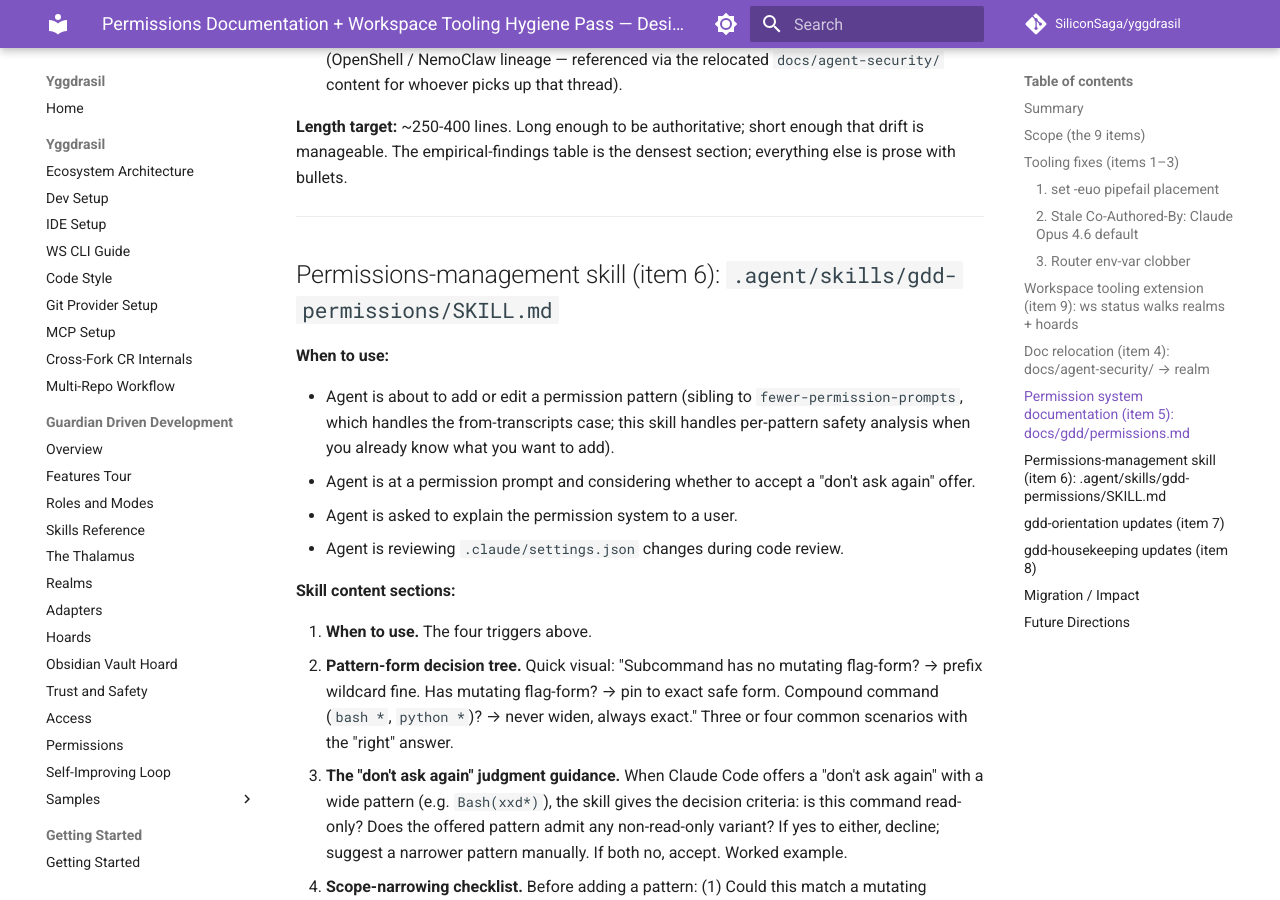
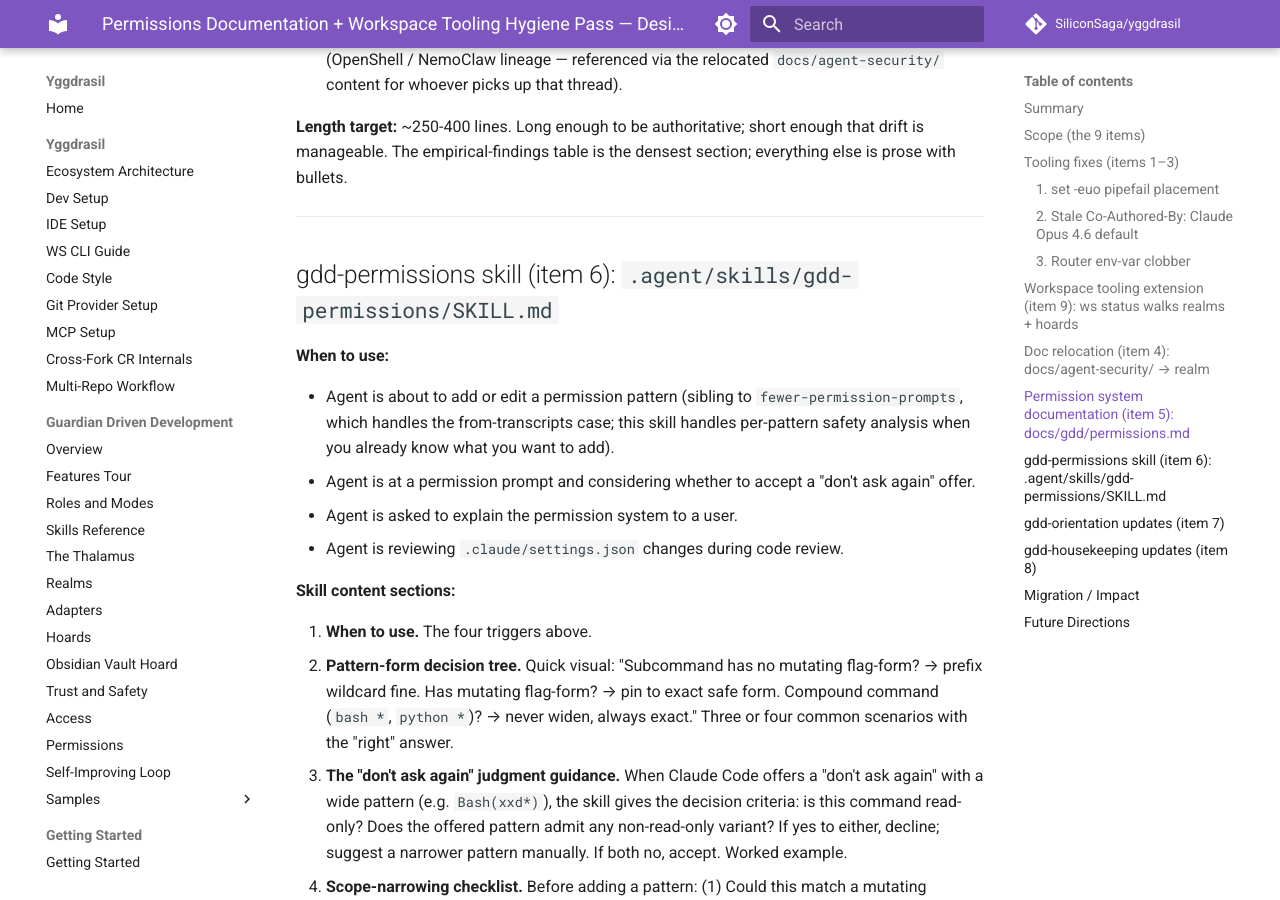
Before and after one commit to SiliconSaga/yggdrasil, an MkDocs documentation site: the page built from docs/plans/2026-04-27-permissions-and-hygiene-design.md, in a window 1280 px wide and 900 px high, scrolled down 6510 px. Built offline with MkDocs 1.6.1 and Material for MkDocs 9.7.7, drawn with Linux system fonts in a browser that asks for light colours; comment, search, counter and statistics services are not loaded.

Commit message:
fix(skills): address PR #85 review — broken Python import, stale scribe path, heading consistency, speculative name cleanup
CodeRabbit + Copilot review fixes from yggdrasil PR #85:

- **gdd/SKILL.md:47** (CodeRabbit outside-diff + Copilot): "The Scribe role auto-loads `.agent/skills/scribe/SKILL.md`" was a stray reference that didn't get caught in the scribe rename commit because it's outside the renamed skill's own dir. Updated to `gdd-scribe/SKILL.md` and the surrounding "scribe skill" prose to "gdd-scribe skill".
- **gdd-bdd-pytest/SKILL.md:6** (CodeRabbit nitpick): heading `# BDD Runner: pytest-bdd` was inconsistent with the new `gdd-*` heading family. Changed to `# GDD BDD — pytest-bdd Runner`.
- **plans/2026-03-12-gdd-design.md:110** (CodeRabbit inline): the bare replace_all pass left `gdd-bdd-python` (the speculative design name) in the tree diagram. The actually-shipped runner is `gdd-bdd-pytest`. Updated to the canonical name + a parenthetical noting the historical `bdd-python` placeholder.
- **plans/2026-03-22-gdd-implementation-plan.md:761** (same finding, propagated): list item had the same speculative `gdd-bdd-python`. Updated to `gdd-bdd-pytest`.
- **plans/2026-03-28-bdd-skill-plan.md:286** (CodeRabbit + Copilot duplicate): broken Python import `from pytest_gdd-bdd import ...`. The Python library is `pytest_bdd` (underscore variant of `pytest-bdd`); my earlier restore-pass caught the hyphenated form `pytest-gdd-bdd` but missed the underscore form `pytest_gdd-bdd`. Restored to `pytest_bdd`.
- **plans/2026-04-27-permissions-and-hygiene-design.md:188** (Copilot): section header still said `## Permissions-management skill`. The skill is now `gdd-permissions`. Updated the header.

Refs PR #85 review.

Co-Authored-By: Claude Opus 4.8 <noreply@anthropic.com>

```diff
--- a/.agent/skills/gdd-bdd-pytest/SKILL.md
+++ b/.agent/skills/gdd-bdd-pytest/SKILL.md
@@ -3,7 +3,7 @@ name: gdd-bdd-pytest
 description: Use when a Python component declares a `.feature` file and needs step definitions implemented, or when configuring/running pytest-bdd tests, or when generating Cucumber JSON output from pytest-bdd runs. Activated by the gdd-bdd parent skill when pytest-bdd is detected in the project.
 ---
 
-# BDD Runner: pytest-bdd
+# GDD BDD — pytest-bdd Runner
 
 Step definitions, test execution, and output for Python components
 using pytest-bdd. Activated by the core BDD skill when pytest-bdd
--- a/docs/plans/2026-04-27-permissions-and-hygiene-design.md
+++ b/docs/plans/2026-04-27-permissions-and-hygiene-design.md
@@ -185,7 +185,7 @@ If any internal yggdrasil docs link to `docs/agent-security/*` (verified absent
 
 ---
 
-## Permissions-management skill (item 6): `.agent/skills/gdd-permissions/SKILL.md`
+## gdd-permissions skill (item 6): `.agent/skills/gdd-permissions/SKILL.md`
 
 **When to use:**
 
```
Also changed, not shown: .agent/skills/gdd/SKILL.md (+1 -1 lines), docs/plans/2026-03-12-gdd-design.md (+1 -1 lines), docs/plans/2026-03-22-gdd-implementation-plan.md (+1 -1 lines), docs/plans/2026-03-28-bdd-skill-plan.md (+1 -1 lines).
